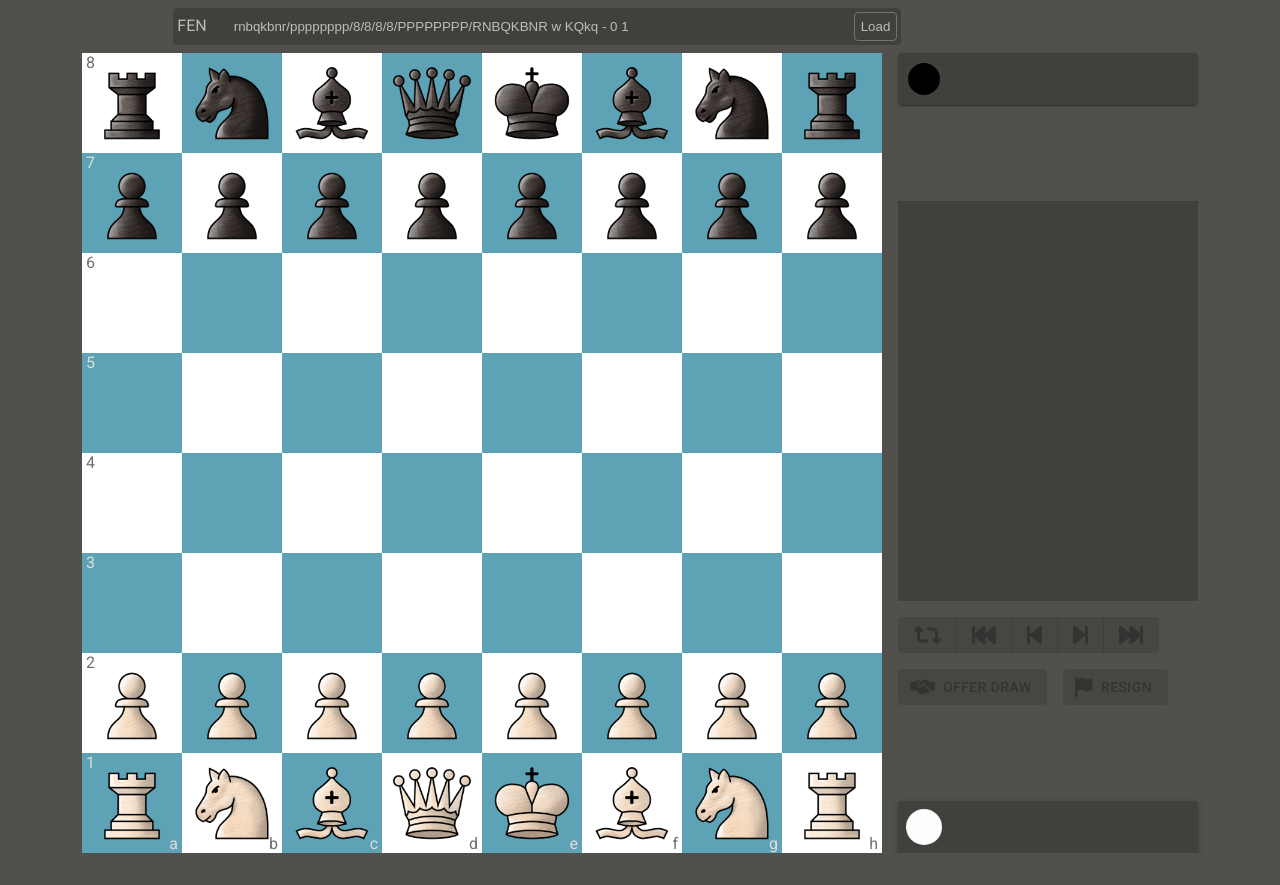
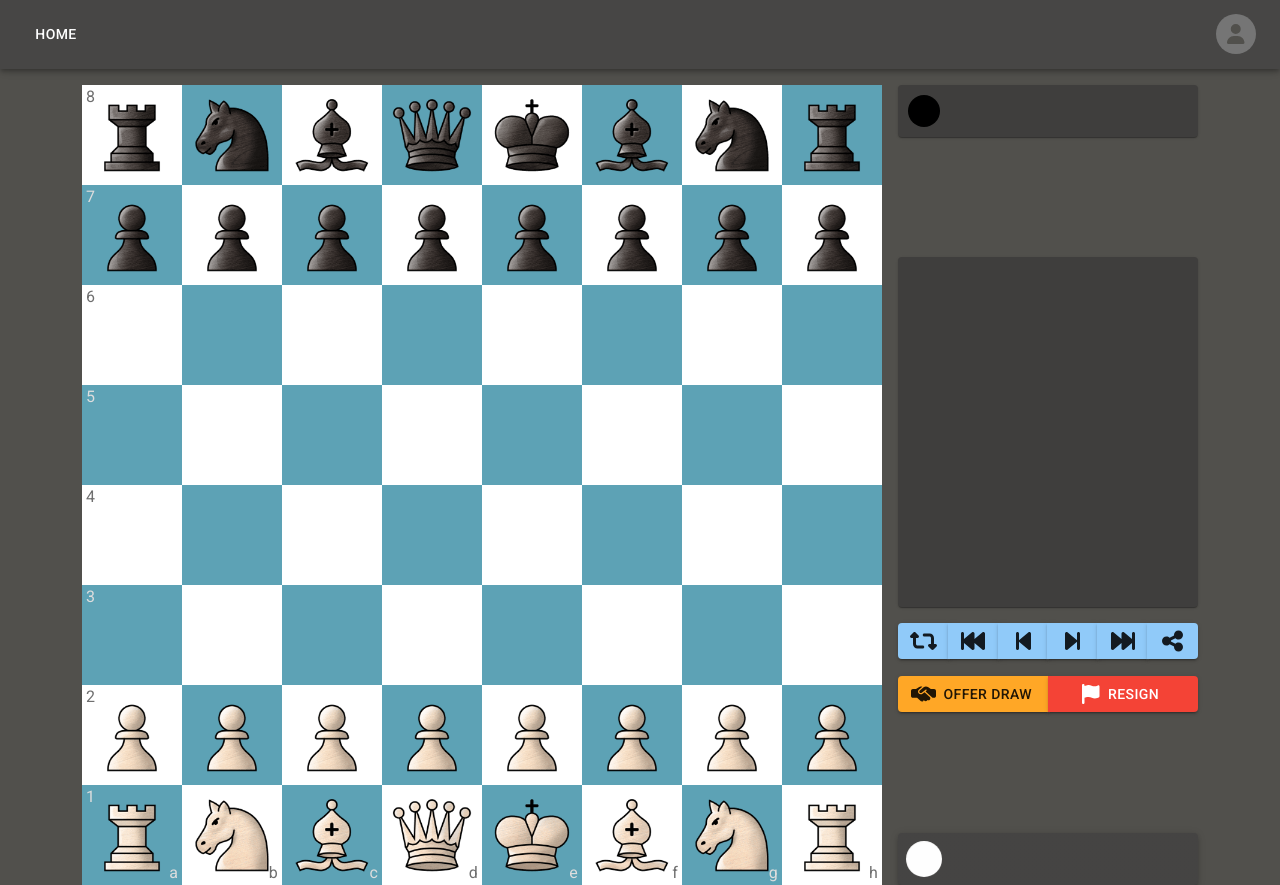
Before and after one commit to HeBuguM/react-chess, a React (Create React App) app: page / in a window 1280 px wide. Before the commit the page ends 853 px from the top, so only its background shows below. Built offline with nearby package versions, Linux system fonts and the light colour scheme.

Commit message:
Navbar + Design update

```diff
--- a/src/App.tsx
+++ b/src/App.tsx
@@ -1,11 +1,30 @@
 import { Container } from '@mui/system';
 import Chessboard from './components/Chessboard/Chessboard';
 
+import { ThemeProvider, createTheme } from '@mui/material/styles';
+import CssBaseline from '@mui/material/CssBaseline';
+import Navbar from './components/Navbar/Navbar';
+
+const darkTheme = createTheme({
+  palette: {
+    mode: 'dark',
+    background: {
+      default: '#51504c',
+      paper: '#353433'
+    }
+  },
+});
+
+
 const App = () => {
   return (
-    <Container maxWidth="xl">
-      <Chessboard/>
-    </Container>
+    <ThemeProvider theme={darkTheme}>
+      <CssBaseline />
+        <Navbar />
+        <Container maxWidth="xl">
+        <Chessboard />
+      </Container>
+    </ThemeProvider>
   )
 }
 
--- a/src/components/Chessboard/Chessboard.css
+++ b/src/components/Chessboard/Chessboard.css
@@ -85,43 +85,3 @@
     background-color: rgb(250,250,250, 0.2);
     border-radius: 30%;
 }
-
-#FEN {
-    width: 720px;
-    background-color: #41403d;
-    padding: 4px;
-    border-radius: 4px;
-    color: #bcbcbb;
-    margin: auto;
-}
-
-#FEN input {
-    padding: 6px;
-    width: 450px;
-    background-color: #41403d;
-    border: 1px solid #41403d;
-    color: #bcbcbb;
-}
-
-#FEN input:focus{
-    outline: none;
-}
-
-#FEN::before {
-    content: "FEN";
-    color: #bcbcbb;
-    margin-right: 20px;
-}
-
-button.loadFEN {
-    cursor: pointer;
-    float: right;
-    padding: 6px;
-    background-color: #41403d;
-    color: #bcbcbb;
-    border: 1px solid #737373;
-    border-radius: 4px;
-}
-button.loadFEN:hover {
-    background-color: #585856;
-}
--- a/src/components/Chessboard/Chessboard.tsx
+++ b/src/components/Chessboard/Chessboard.tsx
@@ -4,10 +4,10 @@ import Square from "../Squere/Square";
 import Arbiter from "../../arbiter/Arbiter";
 import Notation from "../Notation/Notation";
 import { HORIZONTAL_AXIS, VERTICAL_AXIS, SQUARE_SIZE, samePosition, Piece, PieceType, TeamType, initialBoardPieces, Position, CastleRights, MoveType, ArbiterDecision, translatePosition, CapturedPieces} from "../../Constants";
-import { Box, Button, ButtonGroup, Grid, Paper } from "@mui/material";
+import { Box, Button, ButtonGroup, Dialog, DialogContent, DialogContentText, Paper, TextField } from "@mui/material";
 import { Stack } from "@mui/system";
 import { FontAwesomeIcon } from "@fortawesome/react-fontawesome";
-import { faBackwardFast, faBackwardStep, faCircle, faFlag, faForwardFast, faForwardStep, faHandshakeSimple, faRetweet } from '@fortawesome/free-solid-svg-icons'
+import { faBackwardFast, faBackwardStep, faCircle, faFlag, faForwardFast, faForwardStep, faHandshakeSimple, faPenToSquare, faRetweet, faShareNodes } from '@fortawesome/free-solid-svg-icons'
 import Captured from "../Captured/Captured";
 
 export default function Chessboard() {
@@ -28,6 +28,16 @@ export default function Chessboard() {
     });
     const chessboardRef = useRef<HTMLDivElement>(null);
     const modalRef = useRef<HTMLDivElement>(null);
+
+    const [shareDialogOpen, setShareDialogOpen] = useState(false);
+
+    const handleClickOpen = () => {
+        setShareDialogOpen(true);
+    };
+
+    const handleClose = () => {
+        setShareDialogOpen(false);
+    };
 
     function grabPiece(e: React.MouseEvent) {
         let element = e.target as HTMLElement;
@@ -261,14 +271,6 @@ export default function Chessboard() {
 
     return (
         <>
-        <Grid container>
-            <Grid item xs={10} marginTop={1} marginBottom={1}>
-                <div id="FEN">
-                    <input type="text" value={generateFEN()} readOnly/>
-                    <button className="loadFEN" onClick={loadFEN}>Load</button>
-                </div>
-            </Grid>
-        </Grid>
         <Stack direction="row" spacing={2} justifyContent="center">
             <Box display={"flex"}>
                 <div
@@ -285,7 +287,7 @@ export default function Chessboard() {
             </Box>
             <Box display={"flex"} flexDirection="column" justifyContent="space-between" width={300}>
                 <Box>
-                    <Paper sx={{backgroundColor: '#41403d',padding: '10px'}} elevation={turnTeam === TeamType.BLACK ? 3 : 1}>
+                    <Paper sx={{padding: '10px'}} elevation={turnTeam === TeamType.BLACK ? 3 : 1}>
                         <Stack direction="row" spacing={2} alignContent="center">
                             <FontAwesomeIcon icon={faCircle} fontSize="32px" color="black" beatFade={turnTeam === TeamType.BLACK}></FontAwesomeIcon>
                             <Captured pieces={captured} showTeam={TeamType.BLACK}/>
@@ -294,20 +296,21 @@ export default function Chessboard() {
                 </Box>
                 <Box>
                     <Notation moves={moves}/>
-                    <ButtonGroup sx={{marginTop: 2}}>
-                        <Button variant="contained" disabled><FontAwesomeIcon icon={faRetweet} fontSize="24px"></FontAwesomeIcon></Button>
-                        <Button variant="contained" disabled><FontAwesomeIcon icon={faBackwardFast} fontSize="24px"></FontAwesomeIcon></Button>
-                        <Button variant="contained" disabled><FontAwesomeIcon icon={faBackwardStep} fontSize="24px"></FontAwesomeIcon></Button>
-                        <Button variant="contained" disabled><FontAwesomeIcon icon={faForwardStep} fontSize="24px"></FontAwesomeIcon></Button>
-                        <Button variant="contained" disabled><FontAwesomeIcon icon={faForwardFast} fontSize="24px"></FontAwesomeIcon></Button>
+                    <ButtonGroup sx={{marginTop: 2}} fullWidth={true}>
+                        <Button variant="contained"><FontAwesomeIcon icon={faRetweet} fontSize="24px"></FontAwesomeIcon></Button>
+                        <Button variant="contained"><FontAwesomeIcon icon={faBackwardFast} fontSize="24px"></FontAwesomeIcon></Button>
+                        <Button variant="contained"><FontAwesomeIcon icon={faBackwardStep} fontSize="24px"></FontAwesomeIcon></Button>
+                        <Button variant="contained"><FontAwesomeIcon icon={faForwardStep} fontSize="24px"></FontAwesomeIcon></Button>
+                        <Button variant="contained"><FontAwesomeIcon icon={faForwardFast} fontSize="24px"></FontAwesomeIcon></Button>
+                        <Button variant="contained" onClick={handleClickOpen}><FontAwesomeIcon icon={faShareNodes} fontSize="24px"></FontAwesomeIcon></Button>
                     </ButtonGroup>
-                    <Stack direction="row" spacing={2} marginTop={2}>
-                        <Button variant="contained" color="warning" disabled startIcon={<FontAwesomeIcon icon={faHandshakeSimple}></FontAwesomeIcon>}>Offer Draw</Button>
-                        <Button variant="contained" color="error" disabled startIcon={<FontAwesomeIcon icon={faFlag}></FontAwesomeIcon>}>Resign</Button>
-                    </Stack>
+                    <ButtonGroup sx={{marginTop: 2}} fullWidth={true}>
+                        <Button variant="contained" color="warning"  startIcon={<FontAwesomeIcon icon={faHandshakeSimple}></FontAwesomeIcon>}>Offer Draw</Button>
+                        <Button variant="contained" color="error"  startIcon={<FontAwesomeIcon icon={faFlag}></FontAwesomeIcon>}>Resign</Button>
+                    </ButtonGroup>
                 </Box>
                 <Box>
-                    <Paper sx={{backgroundColor: '#41403d',padding: '10px'}} elevation={turnTeam === TeamType.WHITE ? 3 : 1}>
+                    <Paper sx={{padding: '10px'}} elevation={turnTeam === TeamType.WHITE ? 3 : 1}>
                         <Stack direction="row" spacing={2} alignContent="center">
                             <FontAwesomeIcon icon={faCircle} fontSize="32px" color="white" beatFade={turnTeam === TeamType.WHITE}></FontAwesomeIcon>
                             <Captured pieces={captured} showTeam={TeamType.WHITE}/>
@@ -316,6 +319,22 @@ export default function Chessboard() {
                 </Box>
             </Box>
         </Stack>
+        <Dialog
+            open={shareDialogOpen}
+            onClose={handleClose}
+            maxWidth="md"
+            fullWidth
+        >
+            <DialogContent>
+                <DialogContentText id="alert-dialog-description">
+                    <Stack direction="row" spacing={2} alignContent="center">
+                        <TextField id="outlined-basic" label="FEN" variant="outlined" value={generateFEN()} fullWidth disabled />
+                        <Button variant="outlined" onClick={loadFEN}><FontAwesomeIcon icon={faPenToSquare} fontSize="24px"></FontAwesomeIcon></Button>
+                    </Stack>
+                </DialogContentText>
+            </DialogContent>
+        </Dialog>
+
         <div id="pawn-promotion-modal" ref={modalRef}>
             <div className="modal-body">
                 <img onClick={() => promotePawn(PieceType.QUEEN,'queen')} src={`assets/images/queen_${promotionPawnTeam()}.png`} alt="Queen"/>
--- /dev/null
+++ b/src/components/Navbar/Navbar.tsx
@@ -0,0 +1,127 @@
+import AppBar from '@mui/material/AppBar';
+import Box from '@mui/material/Box';
+import Toolbar from '@mui/material/Toolbar';
+import IconButton from '@mui/material/IconButton';
+import Typography from '@mui/material/Typography';
+import Menu from '@mui/material/Menu';
+
+import Container from '@mui/material/Container';
+import Avatar from '@mui/material/Avatar';
+import Button from '@mui/material/Button';
+import Tooltip from '@mui/material/Tooltip';
+import MenuItem from '@mui/material/MenuItem';
+import { FontAwesomeIcon } from '@fortawesome/react-fontawesome';
+import { faBars, faUser } from '@fortawesome/free-solid-svg-icons';
+
+import { useState, MouseEvent } from "react";
+
+const pages = ['Home'];
+const settings = ['Change Name'];
+
+const Navbar = () => {
+  const [anchorElNav, setAnchorElNav] = useState<null | HTMLElement>(null);
+  const [anchorElUser, setAnchorElUser] = useState<null | HTMLElement>(null);
+
+  const handleOpenNavMenu = (event: MouseEvent<HTMLElement>) => {
+    setAnchorElNav(event.currentTarget);
+  };
+  const handleOpenUserMenu = (event: MouseEvent<HTMLElement>) => {
+    setAnchorElUser(event.currentTarget);
+  };
+
+  const handleCloseNavMenu = () => {
+    setAnchorElNav(null);
+  };
+
+  const handleCloseUserMenu = () => {
+    setAnchorElUser(null);
+  };
+
+  return (
+    <AppBar position="sticky" sx={{marginBottom: 2}}>
+      <Container maxWidth="xl">
+        <Toolbar disableGutters>
+          <Box sx={{ flexGrow: 1, display: { xs: 'flex', md: 'none' } }}>
+            <IconButton
+              size="large"
+              aria-label="account of current user"
+              aria-controls="menu-appbar"
+              aria-haspopup="true"
+              onClick={handleOpenNavMenu}
+              color="inherit"
+            >
+              <FontAwesomeIcon icon={faBars}></FontAwesomeIcon>
+            </IconButton>
+            <Menu
+              id="menu-appbar"
+              anchorEl={anchorElNav}
+              anchorOrigin={{
+                vertical: 'bottom',
+                horizontal: 'left',
+              }}
+              keepMounted
+              transformOrigin={{
+                vertical: 'top',
+                horizontal: 'left',
+              }}
+              open={Boolean(anchorElNav)}
+              onClose={handleCloseNavMenu}
+              sx={{
+                display: { xs: 'block', md: 'none' },
+              }}
+            >
+              {pages.map((page) => (
+                <MenuItem key={page} onClick={handleCloseNavMenu}>
+                  <Typography textAlign="center">{page}</Typography>
+                </MenuItem>
+              ))}
+            </Menu>
+          </Box>
+          <Box sx={{ flexGrow: 1, display: { xs: 'none', md: 'flex' } }}>
+            {pages.map((page) => (
+              <Button
+                key={page}
+                onClick={handleCloseNavMenu}
+                sx={{ my: 2, color: 'white', display: 'block' }}
+              >
+                {page}
+              </Button>
+            ))}
+          </Box>
+          <Box sx={{ flexGrow: 0 }}>
+            <Tooltip title="Open settings">
+              <IconButton onClick={handleOpenUserMenu} sx={{ p: 0 }}>
+                <Avatar alt="Guest">
+                  <FontAwesomeIcon icon={faUser}></FontAwesomeIcon>
+                </Avatar>
+              </IconButton>
+            </Tooltip>
+            <Menu
+              sx={{ mt: '45px' }}
+              id="menu-appbar"
+              anchorEl={anchorElUser}
+              anchorOrigin={{
+                vertical: 'top',
+                horizontal: 'right',
+              }}
+              keepMounted
+              transformOrigin={{
+                vertical: 'top',
+                horizontal: 'right',
+              }}
+              open={Boolean(anchorElUser)}
+              onClose={handleCloseUserMenu}
+            >
+              {settings.map((setting) => (
+                <MenuItem key={setting} onClick={handleCloseUserMenu}>
+                  <Typography textAlign="center">{setting}</Typography>
+                </MenuItem>
+              ))}
+            </Menu>
+          </Box>
+        </Toolbar>
+      </Container>
+    </AppBar>
+  );
+};
+export default Navbar;
--- a/src/components/Notation/Notation.css
+++ b/src/components/Notation/Notation.css
@@ -2,9 +2,8 @@
     display: flex;
     flex-wrap: wrap;
     flex-direction: row;
-    height: 400px;
+    height: 350px;
     align-content: flex-start;
-    background: #41403d;
     color: #bcbcbb;
     overflow: auto;
     scrollbar-width: thin;
@@ -17,7 +16,7 @@
 }
 #notation::-webkit-scrollbar-thumb {
     background: #838382;
-  }
+}
 #notation .fullMove {
     display: flex;
     justify-content: space-around;
--- a/src/components/Notation/Notation.tsx
+++ b/src/components/Notation/Notation.tsx
@@ -1,3 +1,4 @@
+import { Paper } from "@mui/material";
 import "./Notation.css";
 
 interface Props {
@@ -11,7 +12,7 @@ export default function Notation ({ moves }: Props){
         full_moves.push(chunk);
     }
     return (
-        <div id="notation">
+        <Paper id="notation">
             {full_moves.map((moves,i) =>
                 <div className="fullMove" key={i}>
                     <div className="moveNo">{i+1}</div>
@@ -19,6 +20,6 @@ export default function Notation ({ moves }: Props){
                     <div className="moveBlack">{moves[1]}</div>
                 </div>
             )}
-        </div>
+        </Paper>
     );
 };
```
